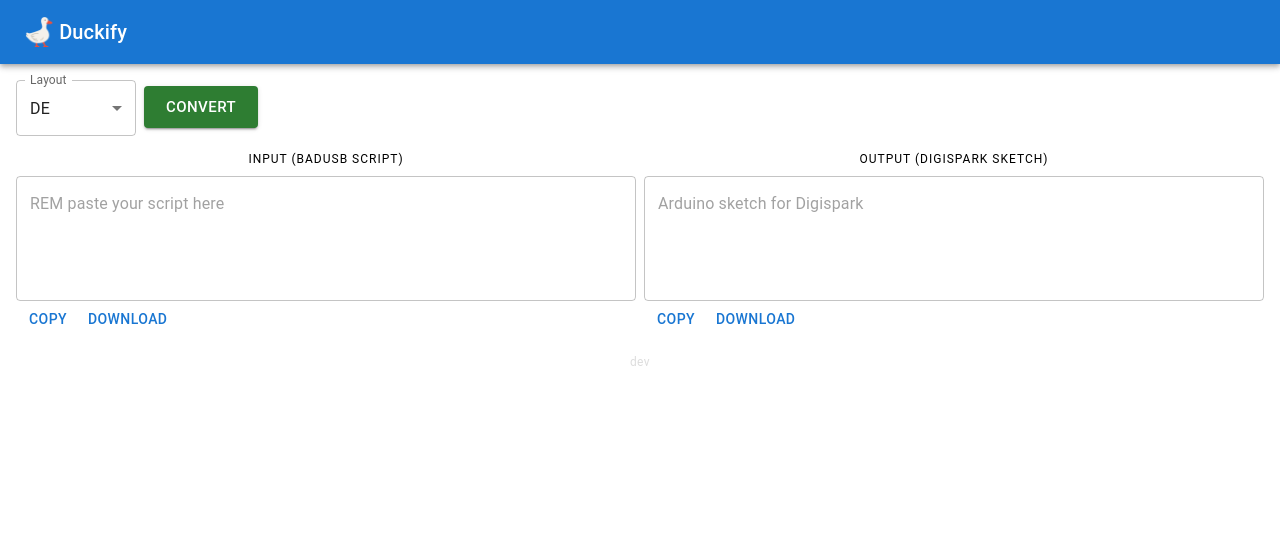
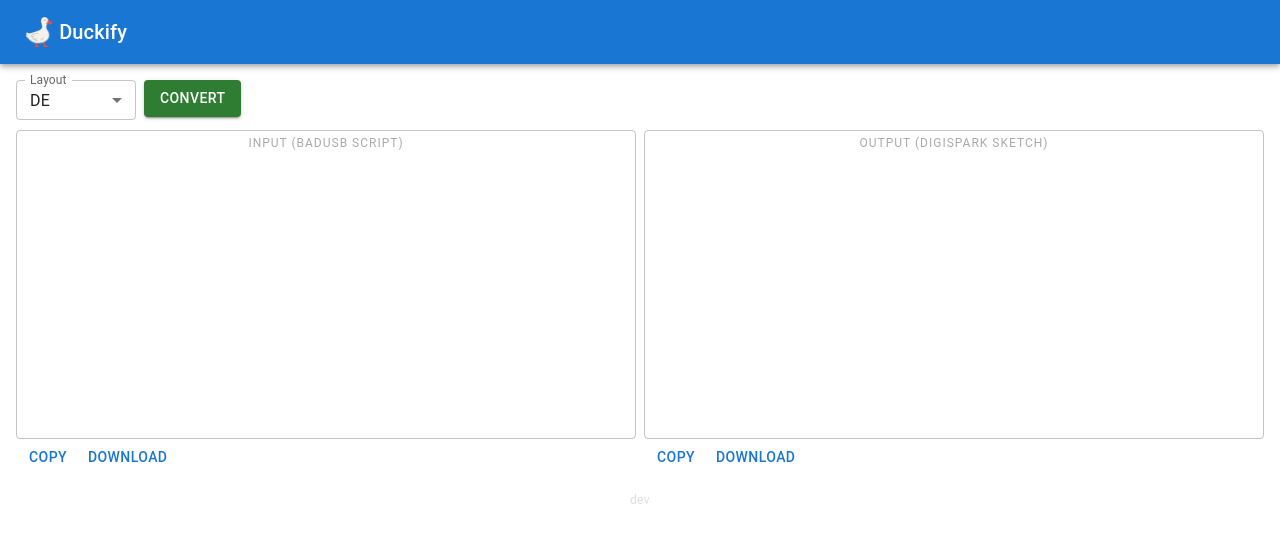
Before and after one commit to SpacehuhnTech/duckify, a React (Create React App) app: page / in a window 1280 px wide. Shown: the top 542 px of the page. Built offline with nearby package versions, Linux system fonts and the light colour scheme.

Commit message:
Improved layout

```diff
--- a/src/App.js
+++ b/src/App.js
@@ -52,12 +52,12 @@
 
   const downloadDuck = () => {
     const date = new Date()
-    const dateStr = date.toISOString().substring(0,10)
+    const dateStr = date.toISOString().substring(0, 10)
 
     let script = input
 
     // Force a linebreak at the end
-    if(!input.endsWith('\n')) {
+    if (!input.endsWith('\n')) {
       script += '\n'
       setInput(script)
     }
@@ -77,7 +77,7 @@
 
   const downloadDigi = () => {
     const date = new Date()
-    const dateStr = date.toISOString().substring(0,10)
+    const dateStr = date.toISOString().substring(0, 10)
 
     downloadFile({
       data: output,
@@ -100,7 +100,10 @@
 
             { /* Layout */}
             <Grid item>
-              <FormControl sx={{ minWidth: 120 }} fullWidth>
+              <FormControl
+                sx={{ minWidth: 120 }}
+                fullWidth
+                size='small'>
                 <InputLabel>Layout</InputLabel>
                 <Select
                   value={layoutStr}
@@ -116,7 +119,7 @@
 
             { /* Convert Button */}
             <Grid item>
-              <Button variant='contained' color='success' size='large' onClick={convert_digispark} sx={{ mt: '.4em' }}>
+              <Button variant='contained' color='success' onClick={convert_digispark} >
                 Convert
               </Button>
             </Grid>
@@ -124,19 +127,23 @@
         </Grid>
 
         { /* ===== Input ===== */}
-        <Grid item xs={6}>
+        <Grid item xs={12} sm={6}>
           <Typography
             variant='overline'
             component='h2'
             align='center'
+            sx={{
+              marginBottom: '-2.5em',
+              color: '#aaa',
+            }}
           >Input (BadUSB Script)</Typography>
 
           <TextField
             multiline
             fullWidth
             onChange={handle_new_input}
-            minRows={4}
-            placeholder='REM paste your script here'
+            minRows={12}
+            maxRows={12}
           />
 
           <Button
@@ -154,20 +161,24 @@
         </Grid>
 
         { /* ===== Output ===== */}
-        <Grid item xs={6}>
+        <Grid item xs={12} sm={6}>
           <Typography
             variant='overline'
             component='h2'
             align='center'
+            sx={{
+              marginBottom: '-2.5em',
+              color: '#aaa',
+            }}
           >Output (Digispark Sketch)</Typography>
 
           <TextField
             multiline
             fullWidth
             value={output}
-            minRows={4}
-            readonly
-            placeholder='Arduino sketch for Digispark'
+            minRows={12}
+            maxRows={12}
+            readOnly
           />
 
           <Button
```
